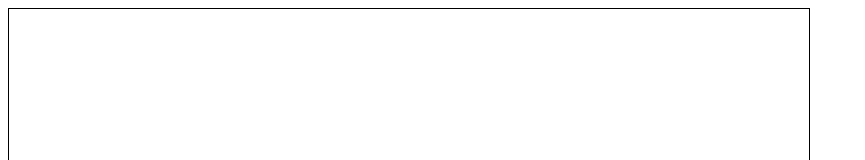
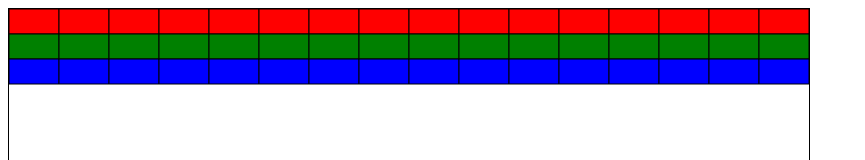
Before and after one commit to Multirush3r/ProgramowanieUrzadzenMobilnych, a plain HTML site: page lab3/index.html in a window 1280 px wide. Shown: the top 160 px of the page, without its empty margins (0-865 px from the left). Drawn offline with Linux system fonts and the light colour scheme.

Commit message:
3 rzedy celow

```diff
--- a/lab3/index.html
+++ b/lab3/index.html
@@ -12,18 +12,19 @@
 
       let colors = ["red", "green", "blue"];
 
-      function Target(x, y, w, h) {
+      function Target(x, y, w, h, level) {
         this.x = x;
         this.y = y;
         this.w = w;
         this.h = h;
-        this.color = colors[Math.random() * 2];
+
+        this.color = level;
 
         this.draw = function () {
           c.beginPath();
           c.rect(this.x, this.y, this.w, this.h);
-          c.fillStyle = color;
-          c.strokeStyle = color;
+          c.fillStyle = colors[level];
+          c.strokeStyle = "black";
           c.fill();
           c.stroke();
           c.closePath();
@@ -32,7 +33,9 @@
 
       let targetArray = [];
       for (let i = 0; i < 16; i++) {
-        targetArray.push(new Target(0 + i * 50, 0, 50, 25));
+        targetArray.push(new Target(0 + i * 50, 0, 50, 25, 0));
+        targetArray.push(new Target(0 + i * 50, 25, 50, 25, 1));
+        targetArray.push(new Target(0 + i * 50, 50, 50, 25, 2));
       }
 
       function animate() {
@@ -43,6 +46,8 @@
           targetArray[i].draw();
         }
       }
+
+      animate();
     </script>
   </body>
 </html>
```
